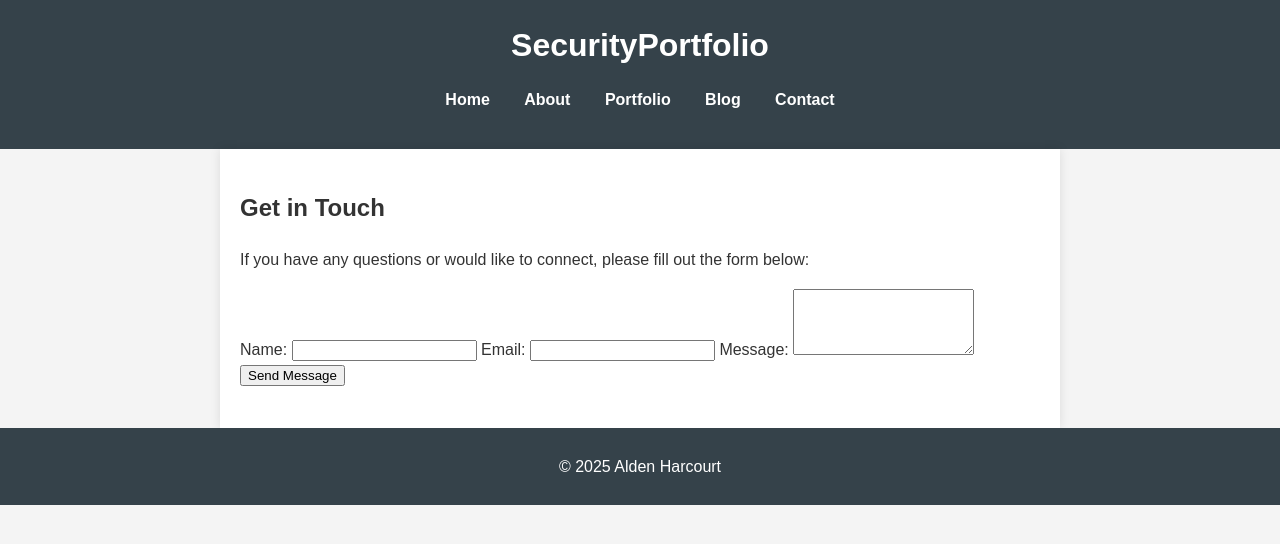
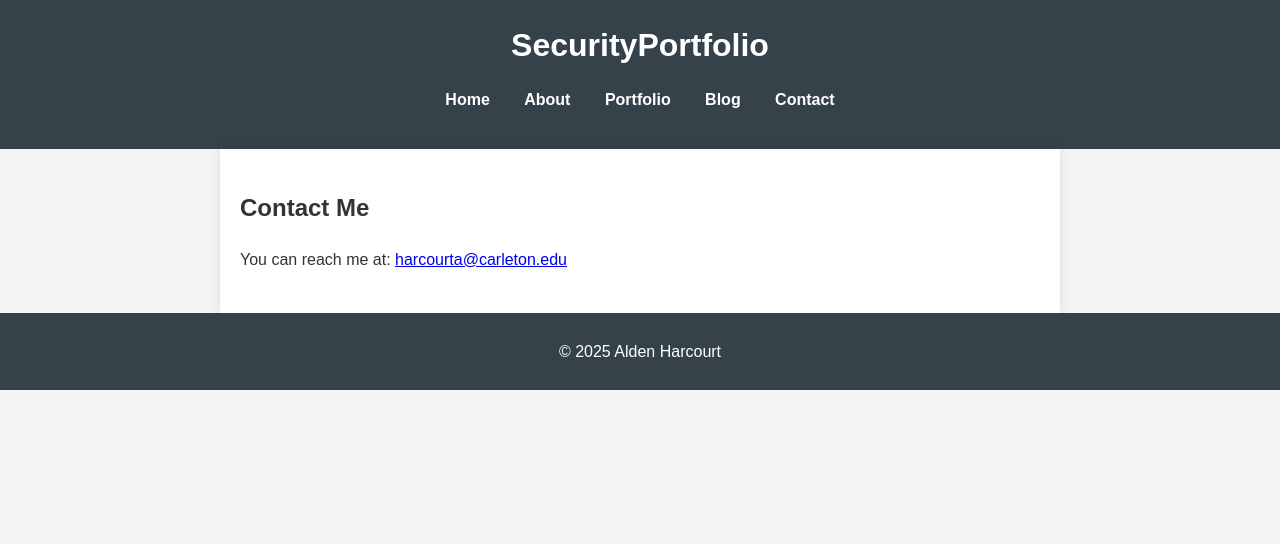
Before and after one commit to AldenHarcourt/SecurityPortfolio, a Jekyll site: the page built from pages/contact.html, in a window 1280 px wide. Shown: the top 544 px of the page. Built offline with Jekyll 4.4.1, drawn with Linux system fonts in a browser that asks for light colours.

Commit message:
Made links to other parts of portfolio absolute paths and simplified contact.html

```diff
--- a/_includes/nav.html
+++ b/_includes/nav.html
@@ -1,10 +1,10 @@
 <!-- _includes/nav.html -->
 <nav class="nav-bar">
   <ul class="nav-list">
-    <li><a href="index.html" class="nav-link">Home</a></li>
-    <li><a href="pages/about.html" class="nav-link">About</a></li>
-    <li><a href="pages/portfolio.html" class="nav-link">Portfolio</a></li>
-    <li><a href="pages/blog.html" class="nav-link">Blog</a></li>
-    <li><a href="pages/contact.html" class="nav-link">Contact</a></li>
+    <li><a href="/index.html" class="nav-link">Home</a></li>
+    <li><a href="/pages/about.html" class="nav-link">About</a></li>
+    <li><a href="/pages/portfolio.html" class="nav-link">Portfolio</a></li>
+    <li><a href="/pages/blog.html" class="nav-link">Blog</a></li>
+    <li><a href="/pages/contact.html" class="nav-link">Contact</a></li>
   </ul>
 </nav>
--- a/pages/contact.html
+++ b/pages/contact.html
@@ -3,18 +3,6 @@ layout: default
 title: Contact - Security Portfolio
 ---
 <section>
-  <h2>Get in Touch</h2>
-  <p>If you have any questions or would like to connect, please fill out the form below:</p>
-  <form action="/submit-contact" method="post">
-    <label for="name">Name:</label>
-    <input type="text" id="name" name="name" required>
-
-    <label for="email">Email:</label>
-    <input type="email" id="email" name="email" required>
-
-    <label for="message">Message:</label>
-    <textarea id="message" name="message" rows="4" required></textarea>
-
-    <button type="submit">Send Message</button>
-  </form>
+  <h2>Contact Me</h2>
+  <p>You can reach me at: <a href="mailto:harcourta@carleton.edu">harcourta@carleton.edu</a></p>
 </section>
```
